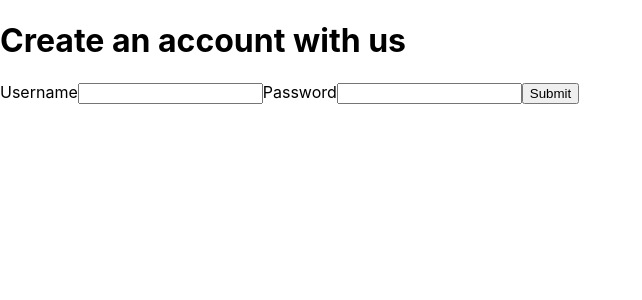
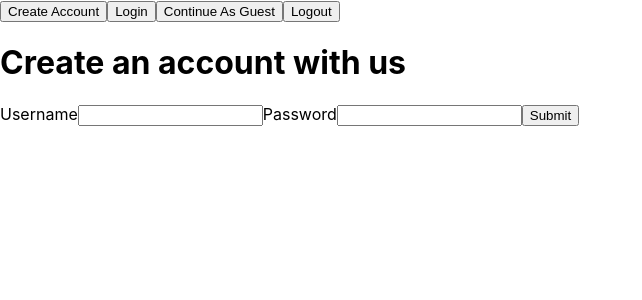
Before and after one commit to ticket-tiger/ticket-management-system, a React (Create React App) app: page /create-account in a window 1280 px wide. Shown: the top 300 px of the page, without its empty margins (0-642 px from the left). Built offline with nearby package versions, Linux system fonts and the light colour scheme.

Commit message:
Added navbar and logout

```diff
--- a/src/App.js
+++ b/src/App.js
@@ -1,5 +1,5 @@
 import React from 'react';
-import { Route, Routes } from 'react-router-dom';
+import { Route, Routes, Navigate } from 'react-router-dom';
 import { AuthProvider, RequireAuth } from './auth';
 import SubmitTicket from './components/SubmitTicket/SubmitTicket';
 import TicketLog from './components/TicketLog/TicketLog';
@@ -11,7 +11,8 @@ import './App.css';
 const App = () => (
   <AuthProvider>
     <Routes>
-      <Route path="/" element={<LandingPage />} />
+      <Route element={<LandingPage />}>
+        <Route path="/" element={<Navigate to="/login" />} />
         <Route path="/create-account" element={<CreateAccount />} />
         <Route path="/login" element={<Login />} />
         <Route
@@ -30,6 +31,7 @@ const App = () => (
             </RequireAuth>
           )}
         />
+      </Route>
     </Routes>
   </AuthProvider>
 );
--- a/src/components/CreateAccount/CreateAccount.js
+++ b/src/components/CreateAccount/CreateAccount.js
@@ -48,10 +48,10 @@ const CreateAccount = () => {
   };
 
   if (auth.user) {
-    return <Navigate to="/user" />;
+    return <Navigate to="/employee" />;
   }
   if (auth.user === '') {
-    return <Navigate to="/employee" />;
+    return <Navigate to="/user" />;
   }
 
   return (
--- a/src/components/LandingPage/LandingPage.js
+++ b/src/components/LandingPage/LandingPage.js
@@ -1,10 +1,15 @@
 import React from 'react';
-import { Link } from 'react-router-dom';
+import { Link, Outlet, useNavigate } from 'react-router-dom';
 import { useAuth } from '../../auth';
 import './LandingPage.css';
 
 const LandingPage = () => {
   const auth = useAuth();
+  const navigate = useNavigate();
+  const handleLogout = () => {
+    auth.signout();
+    navigate('/login');
+  };
   return (
     <div>
       <Link to="/create-account">
@@ -22,7 +27,7 @@ const LandingPage = () => {
           Continue As Guest
         </button>
       </Link>
-      <button type="button" onClick={() => auth.signout()}>
+      <button type="button" onClick={handleLogout}>
         Logout
       </button>
       {/* <Link to="/employee">
@@ -30,6 +35,7 @@ const LandingPage = () => {
         Continue As Employee
       </button>
     </Link> */}
+      <Outlet />
     </div>
   );
 };
```
Lines whose indentation alone changed are shown as unchanged.
